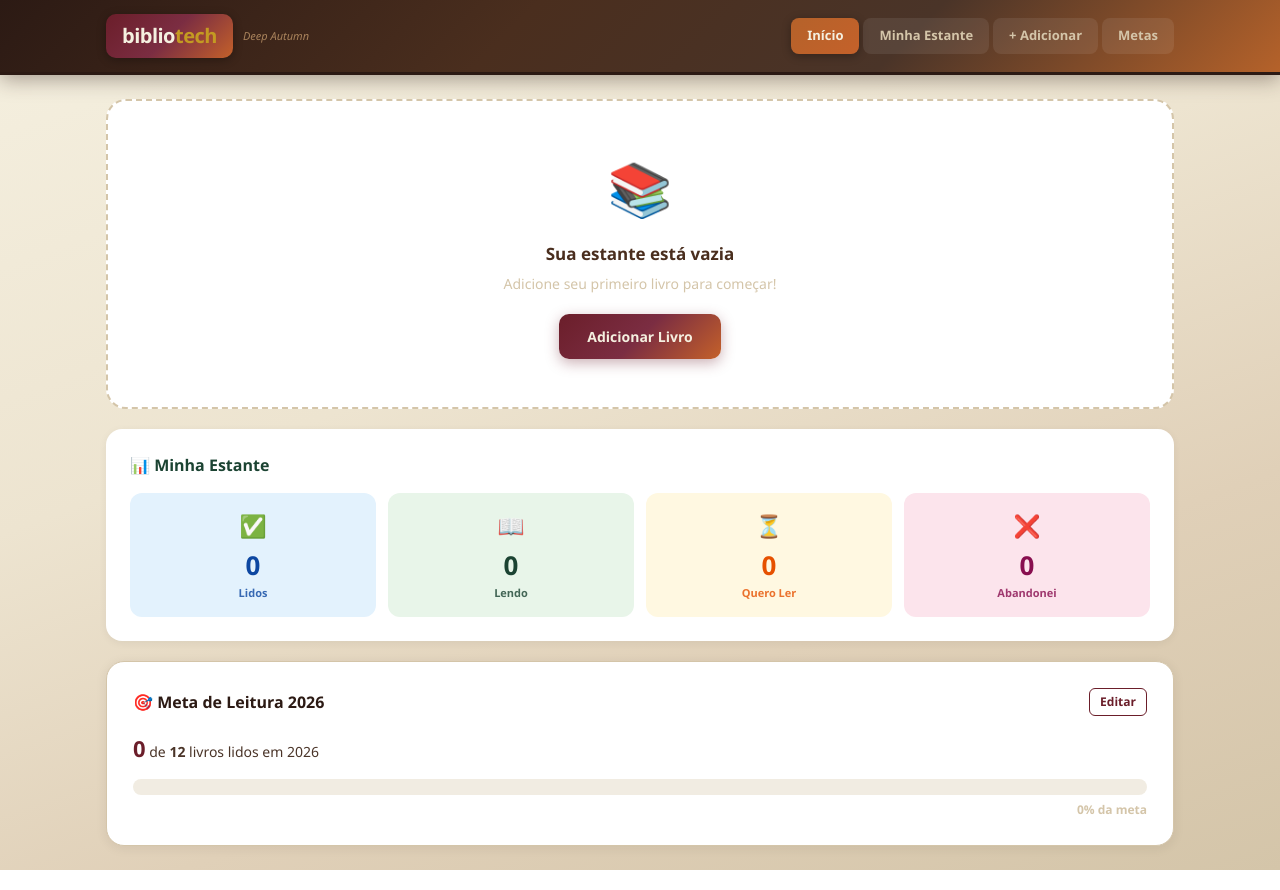
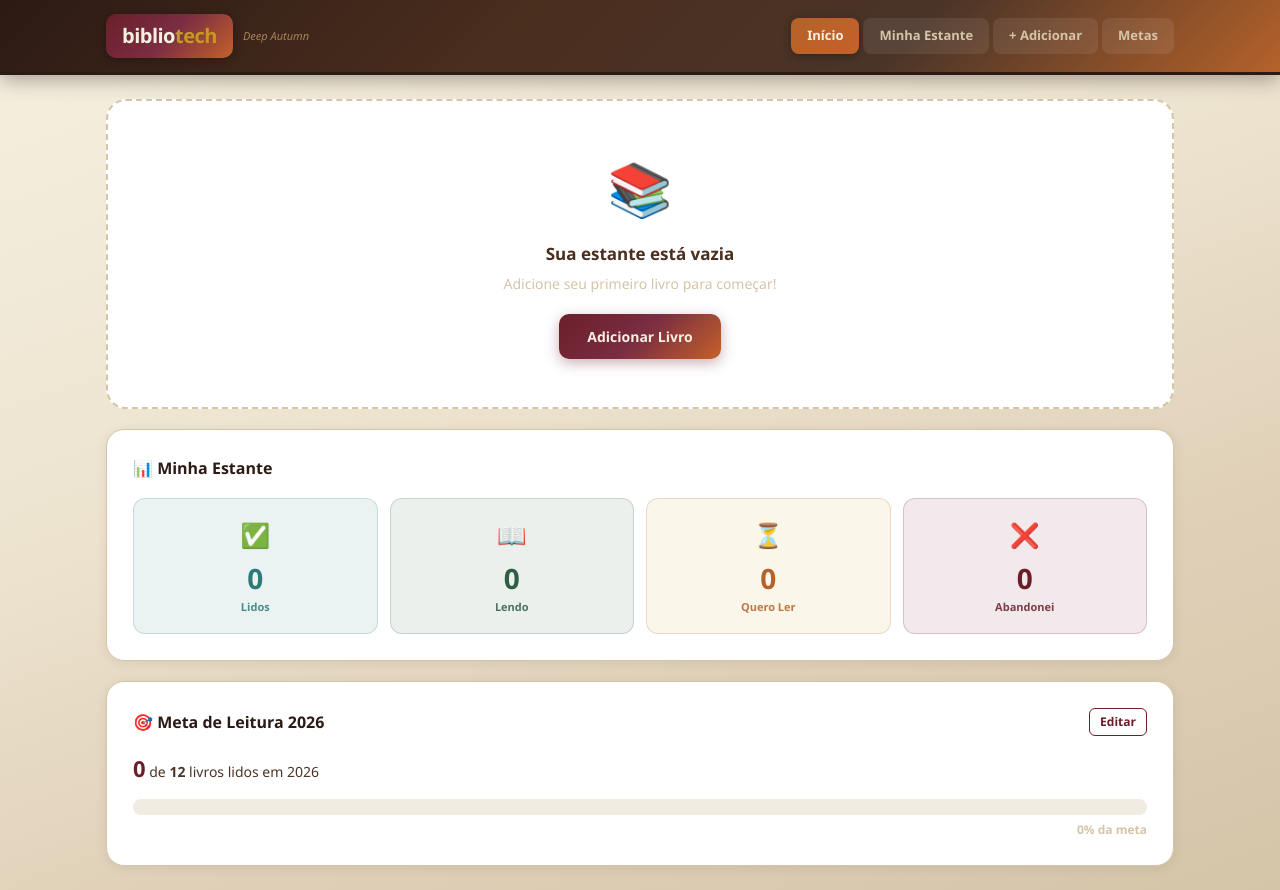
Before and after one commit to GuilhermeADS13/bibliotech, a React (Vite) app: page / in a window 1280 px wide. Built offline with nearby package versions, Linux system fonts and the light colour scheme.

Commit message:
feat: deep autumn palette + gradients

```diff
--- a/src/components/Stats.jsx
+++ b/src/components/Stats.jsx
@@ -1,26 +1,25 @@
-export function Stats({ lidos, lendo, queroLer, abandonei }) {
+export function Stats({ lidos, lendo, queroLer, abandonei, DA, GRAD_BTN }) {
+  const total = lidos + lendo + queroLer + abandonei;
   const cards = [
-    { label: 'Lidos',     value: lidos,    emoji: '✅', color: '#0d47a1', bg: '#e3f2fd' },
-    { label: 'Lendo',     value: lendo,    emoji: '📖', color: '#1b4332', bg: '#e8f5e9' },
-    { label: 'Quero Ler', value: queroLer, emoji: '⏳', color: '#e65100', bg: '#fff8e1' },
-    { label: 'Abandonei', value: abandonei,emoji: '❌', color: '#880e4f', bg: '#fce4ec' },
+    { label: 'Lidos',     value: lidos,     emoji: '✅', bg: `${DA.teal}18`,        color: DA.teal },
+    { label: 'Lendo',     value: lendo,     emoji: '📖', bg: `${DA.forestGreen}18`, color: DA.forestGreen },
+    { label: 'Quero Ler', value: queroLer,  emoji: '⏳', bg: `${DA.mustard}18`,     color: DA.copper },
+    { label: 'Abandonei', value: abandonei, emoji: '❌', bg: `${DA.oxblood}18`,     color: DA.oxblood },
   ];
-  const total = lidos + lendo + queroLer + abandonei;
-
   return (
-    <div style={{ background: 'white', borderRadius: '16px', padding: '24px', boxShadow: '0 2px 8px rgba(0,0,0,0.06)' }}>
-      <h3 style={{ fontWeight: '800', fontSize: '16px', color: '#1b4332', marginBottom: '16px' }}>📊 Minha Estante</h3>
-      <div style={{ display: 'grid', gridTemplateColumns: 'repeat(4, 1fr)', gap: '12px' }}>
+    <div style={{ background: 'white', borderRadius: '18px', padding: '26px', boxShadow: '0 2px 12px rgba(44,26,20,0.08)', border: `1px solid ${DA.warmBeige}` }}>
+      <h3 style={{ fontWeight: '800', fontSize: '16px', color: DA.espresso, marginBottom: '18px' }}>📊 Minha Estante</h3>
+      <div style={{ display: 'grid', gridTemplateColumns: 'repeat(4,1fr)', gap: '12px' }}>
         {cards.map(c => (
-          <div key={c.label} style={{ background: c.bg, borderRadius: '12px', padding: '16px', textAlign: 'center' }}>
-            <div style={{ fontSize: '22px', marginBottom: '4px' }}>{c.emoji}</div>
-            <div style={{ fontSize: '26px', fontWeight: '900', color: c.color }}>{c.value}</div>
-            <div style={{ fontSize: '11px', color: c.color, fontWeight: '600', opacity: 0.8 }}>{c.label}</div>
+          <div key={c.label} style={{ background: c.bg, borderRadius: '12px', padding: '18px', textAlign: 'center', border: `1px solid ${c.color}33` }}>
+            <div style={{ fontSize: '24px', marginBottom: '4px' }}>{c.emoji}</div>
+            <div style={{ fontSize: '28px', fontWeight: '900', color: c.color }}>{c.value}</div>
+            <div style={{ fontSize: '11px', color: c.color, fontWeight: '700', opacity: 0.85 }}>{c.label}</div>
           </div>
         ))}
       </div>
       {total > 0 && (
-        <p style={{ textAlign: 'center', fontSize: '13px', color: '#9c8c7e', marginTop: '12px' }}>
+        <p style={{ textAlign: 'center', fontSize: '13px', color: DA.warmBeige, marginTop: '14px', fontWeight: '600' }}>
           {total} livro{total !== 1 ? 's' : ''} na estante
         </p>
       )}
```
